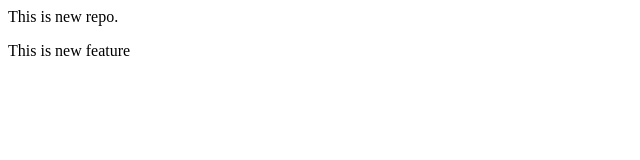
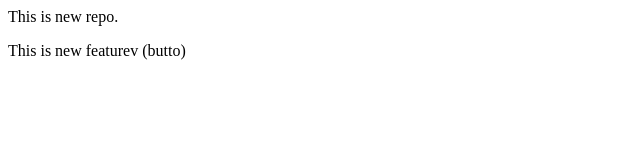
Before and after one commit to abulhassan174/localrepo, a plain HTML site: page index.html in a window 1280 px wide. Shown: the full height of the page, 0-640 px from the left. Drawn offline with Linux system fonts and the light colour scheme.

```diff
--- a/index.html
+++ b/index.html
@@ -1,2 +1,2 @@
 <p>This is new repo.</p>
-<p>This is new feature</p>
+<p>This is new featurev (butto)</p>
```
